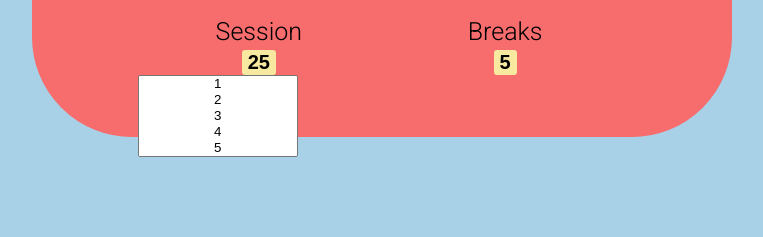
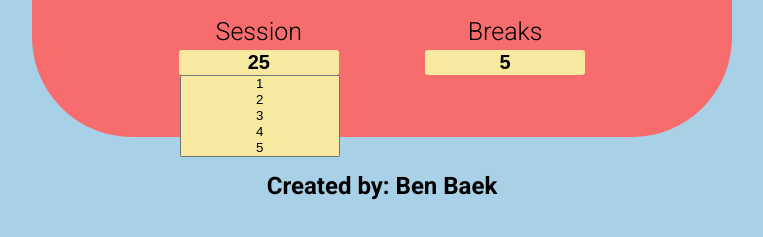
Before and after one commit to baekben/pomodoro, a plain HTML site: page pomodoro/index.html in a window 1280 px wide. Both pictures are taken after a click on the button "25". Shown: the part 505-742 px from the top of the page, without its empty margins (258-1021 px from the left). Drawn offline with Linux system fonts and the light colour scheme.

```diff
--- a/pomodoro/index.html
+++ b/pomodoro/index.html
@@ -39,6 +39,7 @@
         </div>
       </div>
     </div>
+    <div class="footer"><h2>Created by: Ben Baek</h2></div>
     <script src="script.js"></script>
   </body>
 </html>
--- a/pomodoro/script.js
+++ b/pomodoro/script.js
@@ -65,7 +65,6 @@
     var minutes = this.document.getElementById('minutes');
     minutes.innerHTML = `${this.countLength}`;
   }
-
   if (!event.target.matches('.dropbtn')) {
     var dropdowns = document.getElementsByClassName('drop-content');
     for (let i = 0; i < dropdowns.length; i++) {
@@ -102,6 +101,7 @@
   timeLeft = remainingTime(endTime).totalTime;
   console.log('Timer stopped ...');
 }
+
 function runTimer() {
   var time = remainingTime(endTime);
   let minutes = time.minutes;
@@ -113,7 +113,6 @@
     clearInterval(timeInterval);
     stopTimer();
     breakTime();
-    //run break
   }
 }
 
--- a/pomodoro/style.css
+++ b/pomodoro/style.css
@@ -71,6 +71,7 @@
 }
 
 button {
+  width: 160px;
   font-size: 20px;
   font-weight: bold;
   background-color: #f8e9a1;
@@ -93,7 +94,7 @@
   display: inline-block;
 }
 
-#dropdown1 {
+#dropdownUno {
   min-height: 40px;
   overflow-y: auto;
   overflow-x: hidden;
@@ -101,7 +102,7 @@
   width: 10px;
 }
 
-#dropdown2 {
+#dropdownDos {
   min-height: 40px;
   overflow-y: auto;
   overflow-x: hidden;
@@ -116,10 +117,22 @@
   overflow: auto;
   z-index: 1;
   text-align: center;
+  font-weight: bold;
+  margin-left: 42px;
+  background-color: #f8e9a1;
 }
 .drop-content a {
   display: block;
+  text-decoration: none;
+  padding: 12px 16px;
 }
 .show {
   display: block;
 }
+
+.footer {
+  position: fixed;
+  left: 0;
+  width: 100%;
+  text-align: center;
+}
```
Also changed, not shown: 1 other file.
